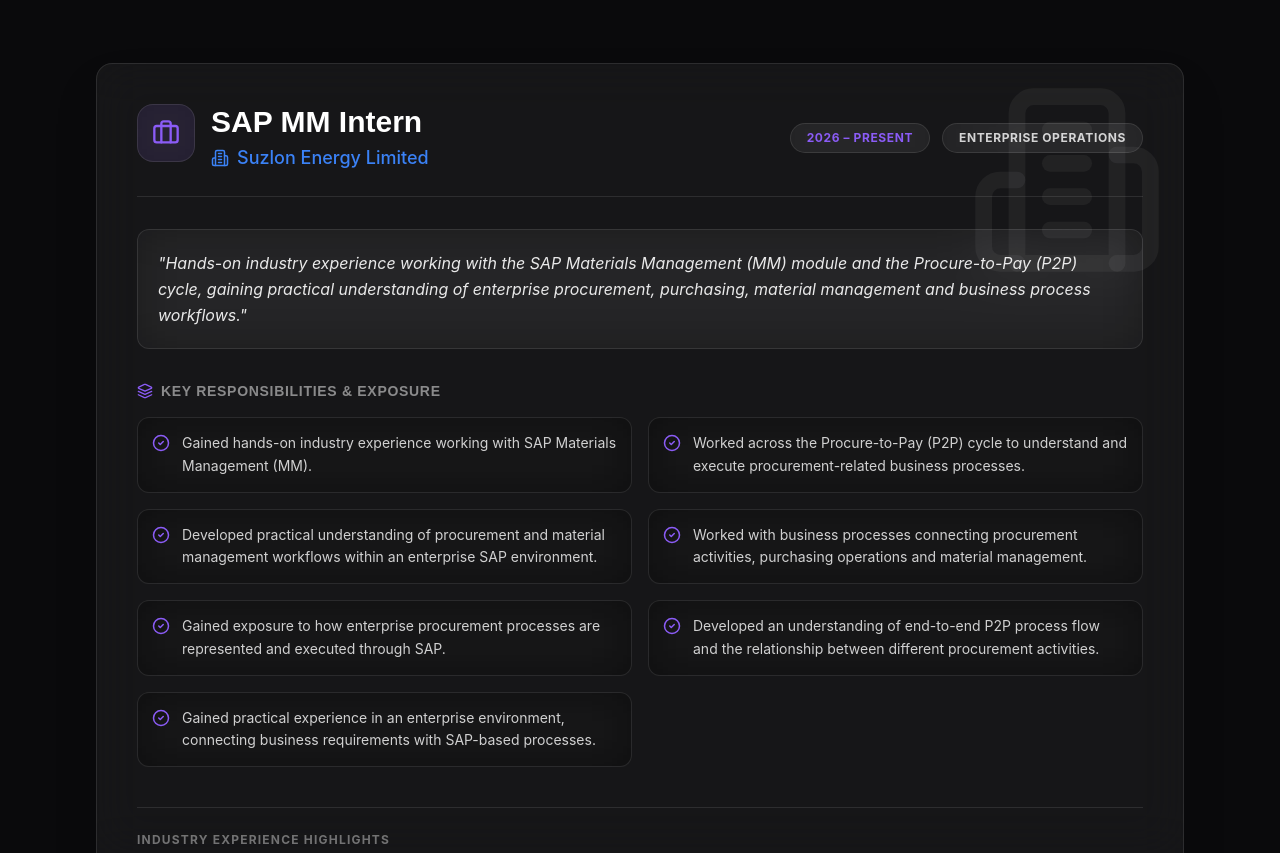
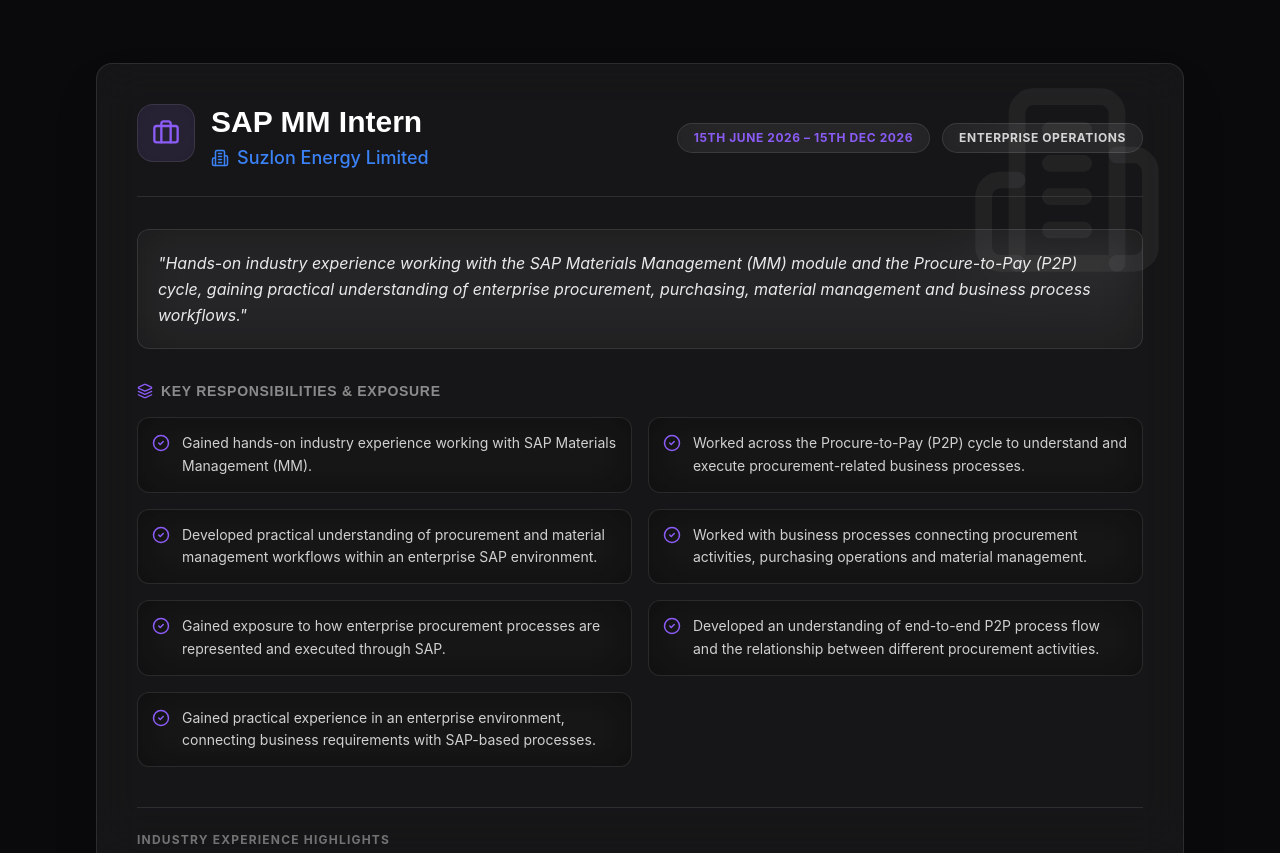
Before and after one commit to SvaraShah/Portfolio, a React (Vite) app: page / in a window 1280 px wide. Shown: the part 1760-2613 px from the top of the page. Built offline with nearby package versions, Linux system fonts and the light colour scheme.

Commit message:
fix: update Suzlon Energy internship duration to 15TH JUNE 2026 - 15TH DEC 2026

```diff
--- a/src/components/Experience.jsx
+++ b/src/components/Experience.jsx
@@ -90,8 +90,8 @@
               </div>
 
               <div className="flex flex-wrap items-center gap-3">
-                <span className="px-4 py-1.5 glass rounded-full text-xs font-bold tracking-wider text-primary border border-primary/30">
-                  2026 – PRESENT
+                <span className="px-4 py-1.5 glass rounded-full text-xs font-bold tracking-wider text-primary border border-primary/30 uppercase">
+                  15TH JUNE 2026 – 15TH DEC 2026
                 </span>
                 <span className="px-4 py-1.5 glass rounded-full text-xs font-bold tracking-wider text-white/80 border border-white/10">
                   ENTERPRISE OPERATIONS
```
